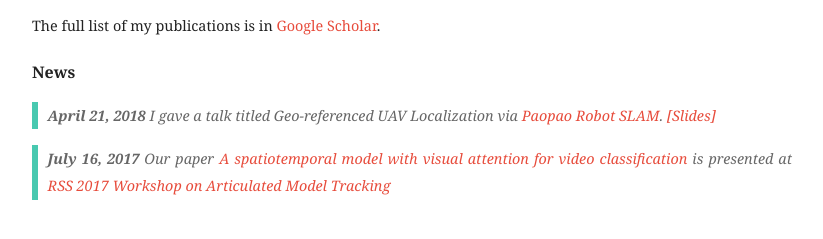
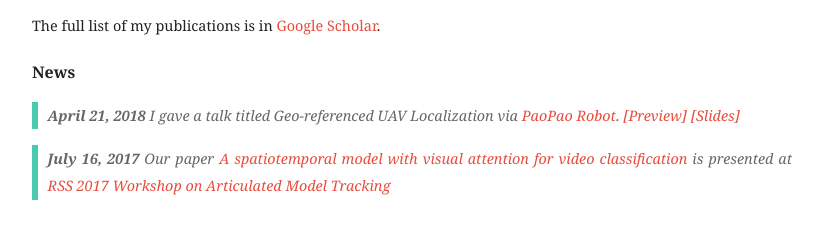
Before and after one commit to moshanATucsd/moshanATucsd.github.io, a Jekyll site: the page built from index.html, in a window 1280 px wide. Shown: the part 207-446 px from the top of the page, without its empty margins (228-1051 px from the left). Built offline with Jekyll 4.4.1, drawn with Linux system fonts in a browser that asks for light colours; nearby versions of some CDN libraries.

Commit message:
update link

```diff
--- a/_includes/news.html
+++ b/_includes/news.html
@@ -7,7 +7,9 @@
         <ul>
             <p>
             <strong>April 21, 2018</strong>
-            I gave a talk titled Geo-referenced UAV Localization via <a href="https://mp.weixin.qq.com/s?__biz=MzI5MTM1MTQwMw==&mid=2247495494&idx=1&sn=3985e836961d867ec6d209ef0f3c5418&chksm=ec135142db64d854eb17cc77e0a36c748f70f01bf20858b773a9265fec43d8cdf098ae0a0ae9&mpshare=1&scene=1&srcid=0421tqrzOaIUI6uuQgiWIIED&key=aafcc26aeb20c9fbb3d67175d5f0bc7f992ba809e62e96790463e97566ec881b39b06f427370ff4aa135e36310929e2f2e6af14ba4c5c09b8b9611e8e9fded163830b91f7ce7b15393eafcce8d20d94e&ascene=0&uin=MTM2MjY2NjQ2Mg%3D%3D&devicetype=iMac+MacBookPro13%2C3+OSX+OSX+10.13.1+build(17B48)&version=12020810&nettype=WIFI&lang=zh_CN&fontScale=100&pass_ticket=sI2SLy9M57TivtoXbP68z0KPe%2FSoDf0%2FBf8FRzCgTo09HbWErGfvuJ3PUbyjgUEU">Paopao Robot SLAM</a>. <a href="/pdfs/presentation/Geo-referenced UAV Localization.pdf">[Slides]</a>
+            I gave a talk titled Geo-referenced UAV Localization via <a href="http://paopaorobot.org/">PaoPao Robot</a>.
+            <a href="https://mp.weixin.qq.com/s?__biz=MzI5MTM1MTQwMw==&mid=2247495494&idx=1&sn=3985e836961d867ec6d209ef0f3c5418&chksm=ec135142db64d854eb17cc77e0a36c748f70f01bf20858b773a9265fec43d8cdf098ae0a0ae9&mpshare=1&scene=1&srcid=0421tqrzOaIUI6uuQgiWIIED&key=aafcc26aeb20c9fbb3d67175d5f0bc7f992ba809e62e96790463e97566ec881b39b06f427370ff4aa135e36310929e2f2e6af14ba4c5c09b8b9611e8e9fded163830b91f7ce7b15393eafcce8d20d94e&ascene=0&uin=MTM2MjY2NjQ2Mg%3D%3D&devicetype=iMac+MacBookPro13%2C3+OSX+OSX+10.13.1+build(17B48)&version=12020810&nettype=WIFI&lang=zh_CN&fontScale=100&pass_ticket=sI2SLy9M57TivtoXbP68z0KPe%2FSoDf0%2FBf8FRzCgTo09HbWErGfvuJ3PUbyjgUEU">[Preview]</a>
+            <a href="/pdfs/presentation/Geo-referenced UAV Localization.pdf">[Slides]</a>
             </p>
         </ul>
     </blockquote>
```
